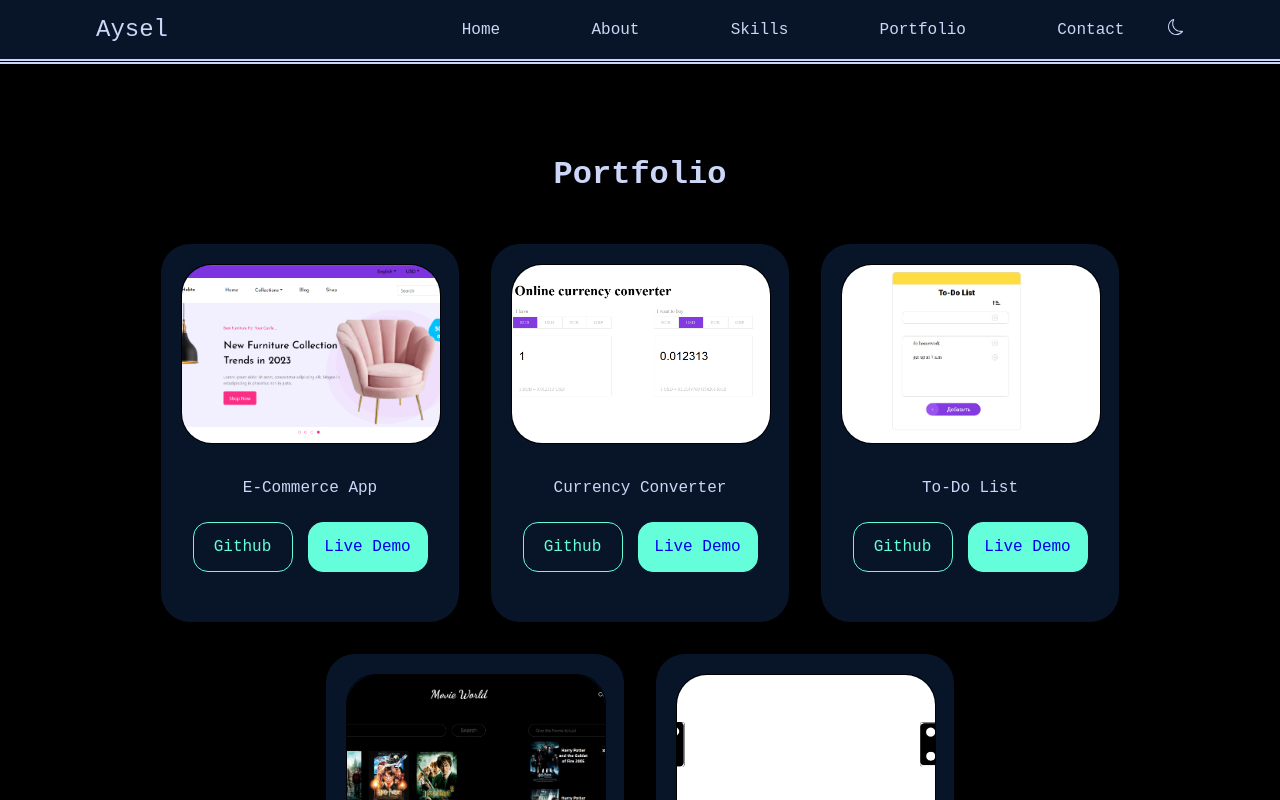
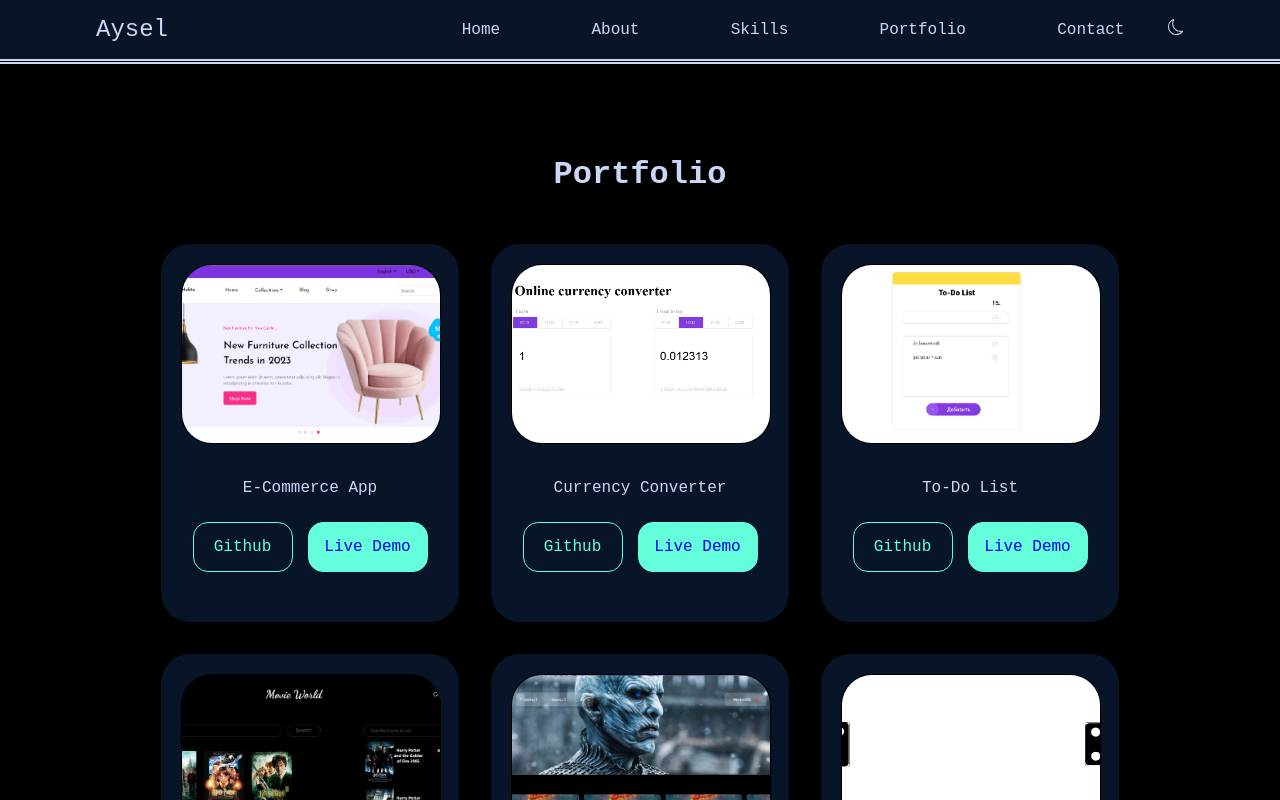
Before and after one commit to Seyidahmadova/My-Portfolio, a React (Create React App) app: page /portfolio in a window 1280 px wide. Built offline with nearby package versions, Linux system fonts and the light colour scheme; a web font is replaced by a local one.

Commit message:
added new project to portfolio

```diff
--- a/src/Portfolio/Portfolio.css
+++ b/src/Portfolio/Portfolio.css
@@ -29,7 +29,6 @@
   background-color: var(--bg-navbar);
   border-radius: 30px;
   border: 1px solid black;
-  object-fit: cover;
   display: flex;
   flex-direction: column;
   gap: 15px;
--- a/src/Portfolio/Portfolio.jsx
+++ b/src/Portfolio/Portfolio.jsx
@@ -5,6 +5,7 @@ import img2 from "../assets/Screenshot 2023-04-25 200813.png";
 import img3 from "../assets/Screenshot 2023-04-25 202419.png";
 import img4 from "../assets/Screenshot 2023-04-25 202831.png";
 import img5 from "../assets/Screenshot 2023-04-25 204231.png";
+import img6 from "../assets/255470964-5c468101-990e-483e-a731-bd7813d3202d.png"
 
 export default function Portfolio() {
   return (
@@ -101,6 +102,30 @@ export default function Portfolio() {
               </div>
             </div>
           </div>
+
+
+          <div className="portfolio-item">
+            <div className="portfolio-image">
+              <img
+                src={img6}
+                alt="img6"
+                style={{ width: "258px", height: "178px" }}
+              />
+            </div>
+            <div className="portfolio-title">Demo Project</div>
+            <div className="portfolio-link">
+              <div className="portfolio-github">
+                <a href="https://github.com/Seyidahmadova/Demo">Github</a>
+              </div>
+              <div className="portfolio-demo">
+                <a href="https://incandescent-gnome-72c122.netlify.app">
+                  Live Demo
+                </a>
+              </div>
+            </div>
+          </div>
+
+
           <div className="portfolio-item">
             <div className="portfolio-image">
               <img
```
Also changed, not shown: src/assets/255470964-5c468101-990e-483e-a731-bd7813d3202d.png (added), src/components/Burger/Burger.jsx (line endings or trailing spaces).
